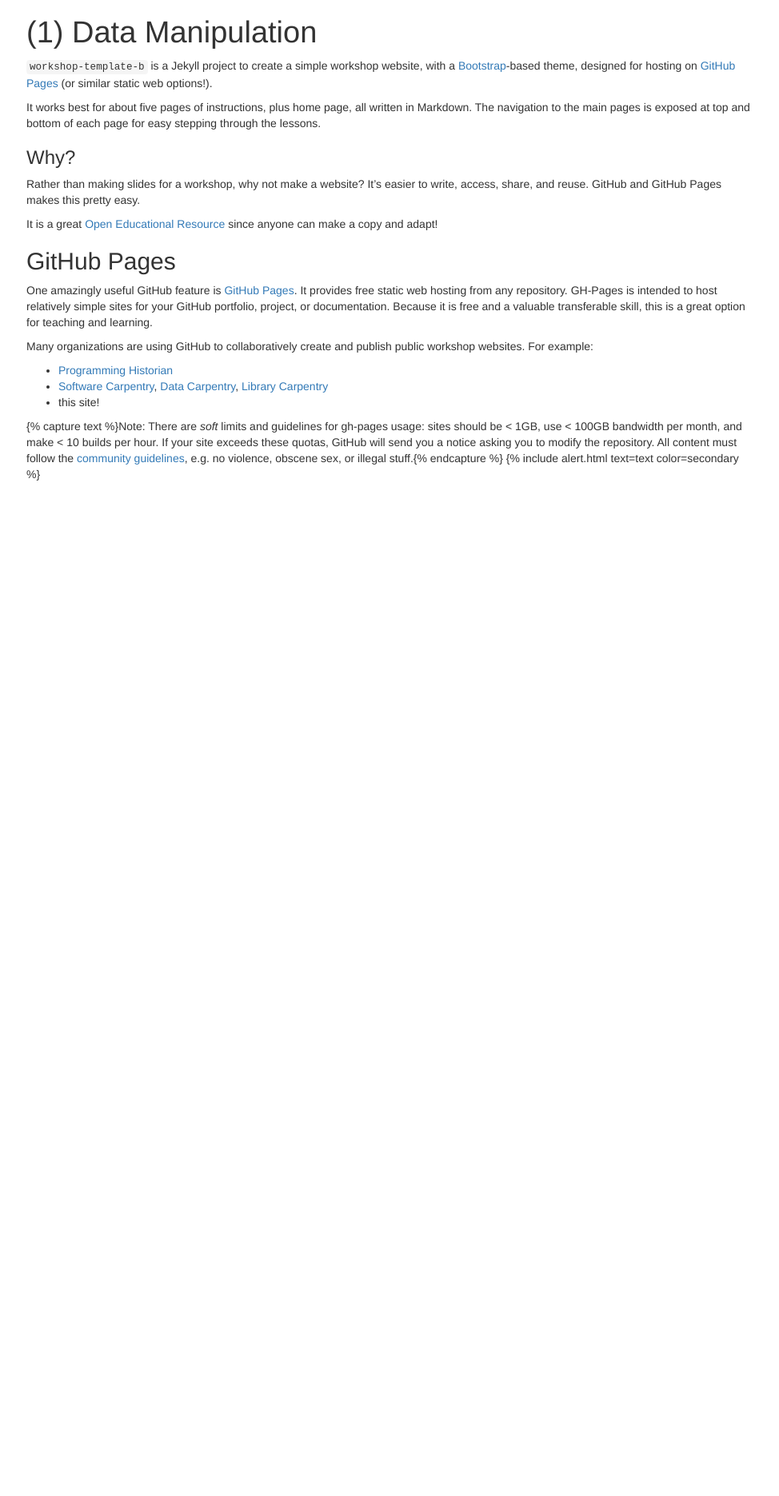
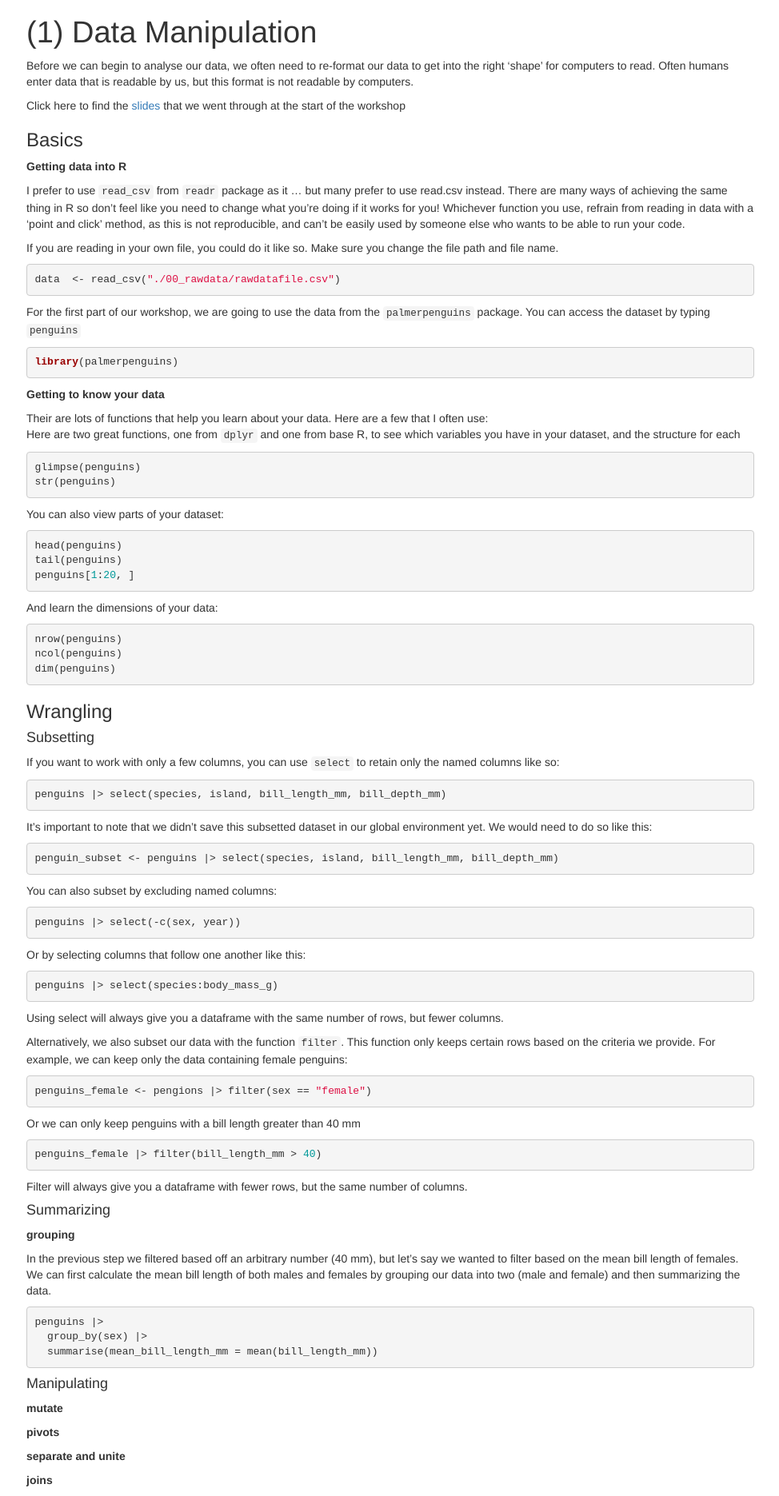
Before and after one commit to sandraemry/CSEE_DataWrangling, a Jekyll site: the page content/1-manipulation.html, which Jekyll copies as it is, in a window 1280 px wide. Shown: the whole page at 80% size, without its empty margins (152-1126 px from the left). Built offline with Jekyll 4.4.1, drawn with Linux system fonts in a browser that asks for light colours; before the commit the page ends 900 px from its top, so only the background shows below that.

Commit message:
adding content to data manipuation section

```diff
--- a/content/1-manipulation.html
+++ b/content/1-manipulation.html
@@ -353,44 +353,92 @@ display: none;
 </div>
 
 
-<p><code>workshop-template-b</code> is a Jekyll project to create a
-simple workshop website, with a <a href="https://getbootstrap.com/">Bootstrap</a>-based theme, designed for
-hosting on <a href="https://pages.github.com/">GitHub Pages</a> (or
-similar static web options!).</p>
-<p>It works best for about five pages of instructions, plus home page,
-all written in Markdown. The navigation to the main pages is exposed at
-top and bottom of each page for easy stepping through the lessons.</p>
-<div id="why" class="section level3">
-<h3>Why?</h3>
-<p>Rather than making slides for a workshop, why not make a website?
-It’s easier to write, access, share, and reuse. GitHub and GitHub Pages
-makes this pretty easy.</p>
-<p>It is a great <a href="https://en.wikipedia.org/wiki/Open_educational_resources">Open
-Educational Resource</a> since anyone can make a copy and adapt!</p>
+<p>Before we can begin to analyse our data, we often need to re-format
+our data to get into the right ‘shape’ for computers to read. Often
+humans enter data that is readable by us, but this format is not
+readable by computers.</p>
+<p>Click here to find the <a href="https://docs.google.com/presentation/d/1n3HJEGCP1tk4_XDXmdY8GalbZSj6kgko6MwzW2BwC5M/edit?usp=sharing">slides</a>
+that we went through at the start of the workshop</p>
+<div id="basics" class="section level3">
+<h3>Basics</h3>
+<p><strong>Getting data into R</strong></p>
+<p>I prefer to use <code>read_csv</code> from <code>readr</code> package
+as it … but many prefer to use read.csv instead. There are many ways of
+achieving the same thing in R so don’t feel like you need to change what
+you’re doing if it works for you! Whichever function you use, refrain
+from reading in data with a ‘point and click’ method, as this is not
+reproducible, and can’t be easily used by someone else who wants to be
+able to run your code.</p>
+<p>If you are reading in your own file, you could do it like so. Make
+sure you change the file path and file name.</p>
+<pre class="r"><code>data  &lt;- read_csv(&quot;./00_rawdata/rawdatafile.csv&quot;)</code></pre>
+<p>For the first part of our workshop, we are going to use the data from
+the <code>palmerpenguins</code> package. You can access the dataset by
+typing <code>penguins</code></p>
+<pre class="r"><code>library(palmerpenguins)</code></pre>
+<p><strong>Getting to know your data</strong></p>
+<p>Their are lots of functions that help you learn about your data. Here
+are a few that I often use:<br />
+Here are two great functions, one from <code>dplyr</code> and one from
+base R, to see which variables you have in your dataset, and the
+structure for each</p>
+<pre class="r"><code>glimpse(penguins)
+str(penguins)</code></pre>
+<p>You can also view parts of your dataset:</p>
+<pre class="r"><code>head(penguins)
+tail(penguins)
+penguins[1:20, ]</code></pre>
+<p>And learn the dimensions of your data:</p>
+<pre class="r"><code>nrow(penguins)
+ncol(penguins)
+dim(penguins)</code></pre>
 </div>
-<div id="github-pages" class="section level2">
-<h2>GitHub Pages</h2>
-<p>One amazingly useful GitHub feature is <a href="https://guides.github.com/features/pages/">GitHub Pages</a>. It
-provides free static web hosting from any repository. GH-Pages is
-intended to host relatively simple sites for your GitHub portfolio,
-project, or documentation. Because it is free and a valuable
-transferable skill, this is a great option for teaching and
-learning.</p>
-<p>Many organizations are using GitHub to collaboratively create and
-publish public workshop websites. For example:</p>
-<ul>
-<li><a href="http://programminghistorian.org/">Programming
-Historian</a></li>
-<li><a href="https://software-carpentry.org/">Software Carpentry</a>, <a href="http://www.datacarpentry.org/">Data Carpentry</a>, <a href="https://librarycarpentry.org/">Library Carpentry</a></li>
-<li>this site!</li>
-</ul>
-<p>{% capture text %}Note: There are <em>soft</em> limits and guidelines
-for gh-pages usage: sites should be &lt; 1GB, use &lt; 100GB bandwidth
-per month, and make &lt; 10 builds per hour. If your site exceeds these
-quotas, GitHub will send you a notice asking you to modify the
-repository. All content must follow the <a href="https://help.github.com/articles/github-community-guidelines/">community
-guidelines</a>, e.g. no violence, obscene sex, or illegal stuff.{%
-endcapture %} {% include alert.html text=text color=secondary %}</p>
+<div id="wrangling" class="section level3">
+<h3>Wrangling</h3>
+<div id="subsetting" class="section level4">
+<h4>Subsetting</h4>
+<p>If you want to work with only a few columns, you can use
+<code>select</code> to retain only the named columns like so:</p>
+<pre class="r"><code>penguins |&gt; select(species, island, bill_length_mm, bill_depth_mm)</code></pre>
+<p>It’s important to note that we didn’t save this subsetted dataset in
+our global environment yet. We would need to do so like this:</p>
+<pre class="r"><code>penguin_subset &lt;- penguins |&gt; select(species, island, bill_length_mm, bill_depth_mm)</code></pre>
+<p>You can also subset by excluding named columns:</p>
+<pre class="r"><code>penguins |&gt; select(-c(sex, year))</code></pre>
+<p>Or by selecting columns that follow one another like this:</p>
+<pre class="r"><code>penguins |&gt; select(species:body_mass_g)</code></pre>
+<p>Using select will always give you a dataframe with the same number of
+rows, but fewer columns.</p>
+<p>Alternatively, we also subset our data with the function
+<code>filter</code>. This function only keeps certain rows based on the
+criteria we provide. For example, we can keep only the data containing
+female penguins:</p>
+<pre class="r"><code>penguins_female &lt;- pengions |&gt; filter(sex == &quot;female&quot;)</code></pre>
+<p>Or we can only keep penguins with a bill length greater than 40
+mm</p>
+<pre class="r"><code>penguins_female |&gt; filter(bill_length_mm &gt; 40)</code></pre>
+<p>Filter will always give you a dataframe with fewer rows, but the same
+number of columns.</p>
+</div>
+<div id="summarizing" class="section level4">
+<h4>Summarizing</h4>
+<p><strong>grouping</strong></p>
+<p>In the previous step we filtered based off an arbitrary number (40
+mm), but let’s say we wanted to filter based on the mean bill length of
+females. We can first calculate the mean bill length of both males and
+females by grouping our data into two (male and female) and then
+summarizing the data.</p>
+<pre class="r"><code>penguins |&gt;
+  group_by(sex) |&gt;
+  summarise(mean_bill_length_mm = mean(bill_length_mm))</code></pre>
+</div>
+<div id="manipulating" class="section level4">
+<h4>Manipulating</h4>
+<p><strong>mutate</strong></p>
+<p><strong>pivots</strong></p>
+<p><strong>separate and unite</strong></p>
+<p><strong>joins</strong></p>
+</div>
 </div>
 
 
```
Also changed, not shown: content/1-manipulation.md (+99 -23 lines), index.md (+1 -1 lines).
